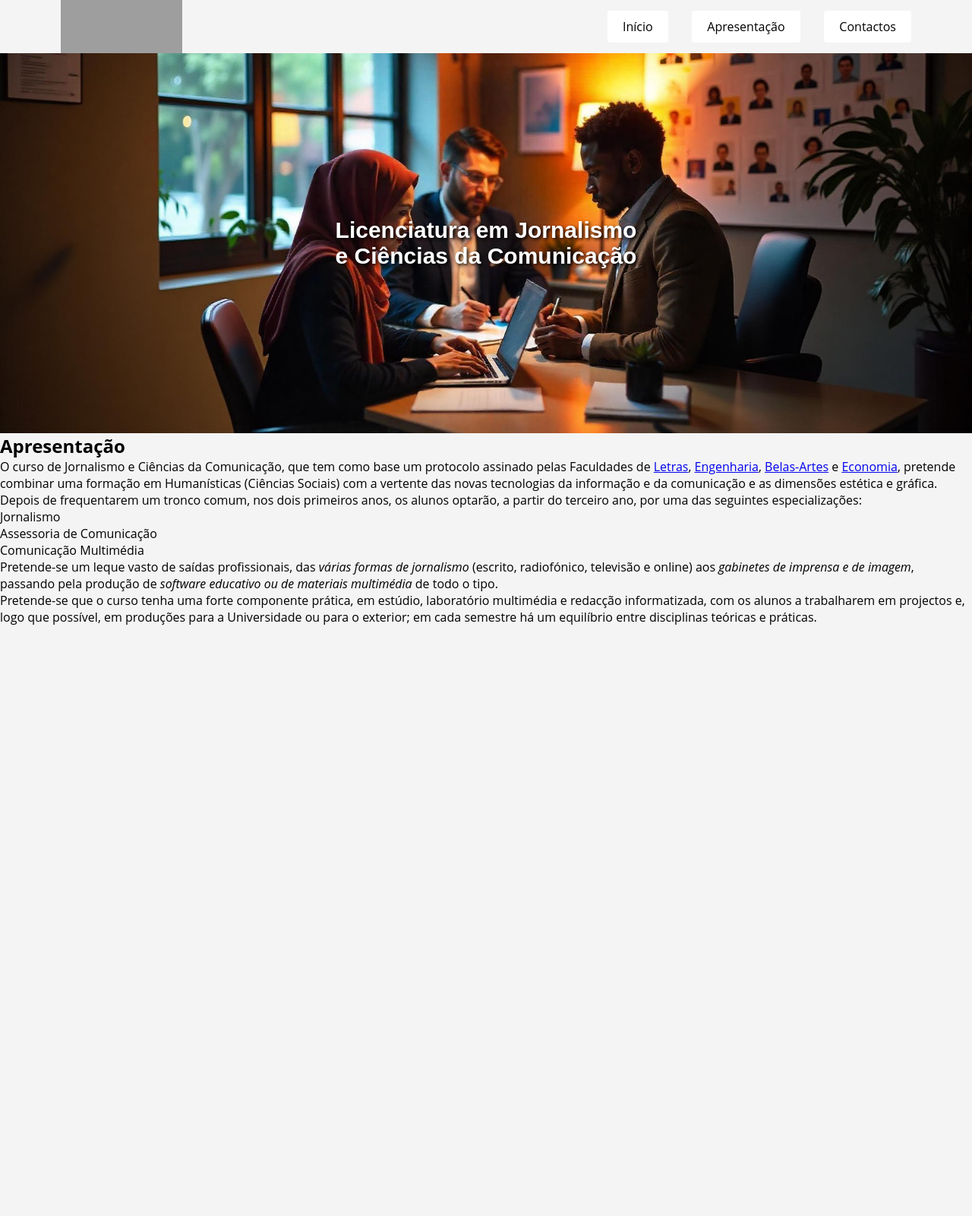
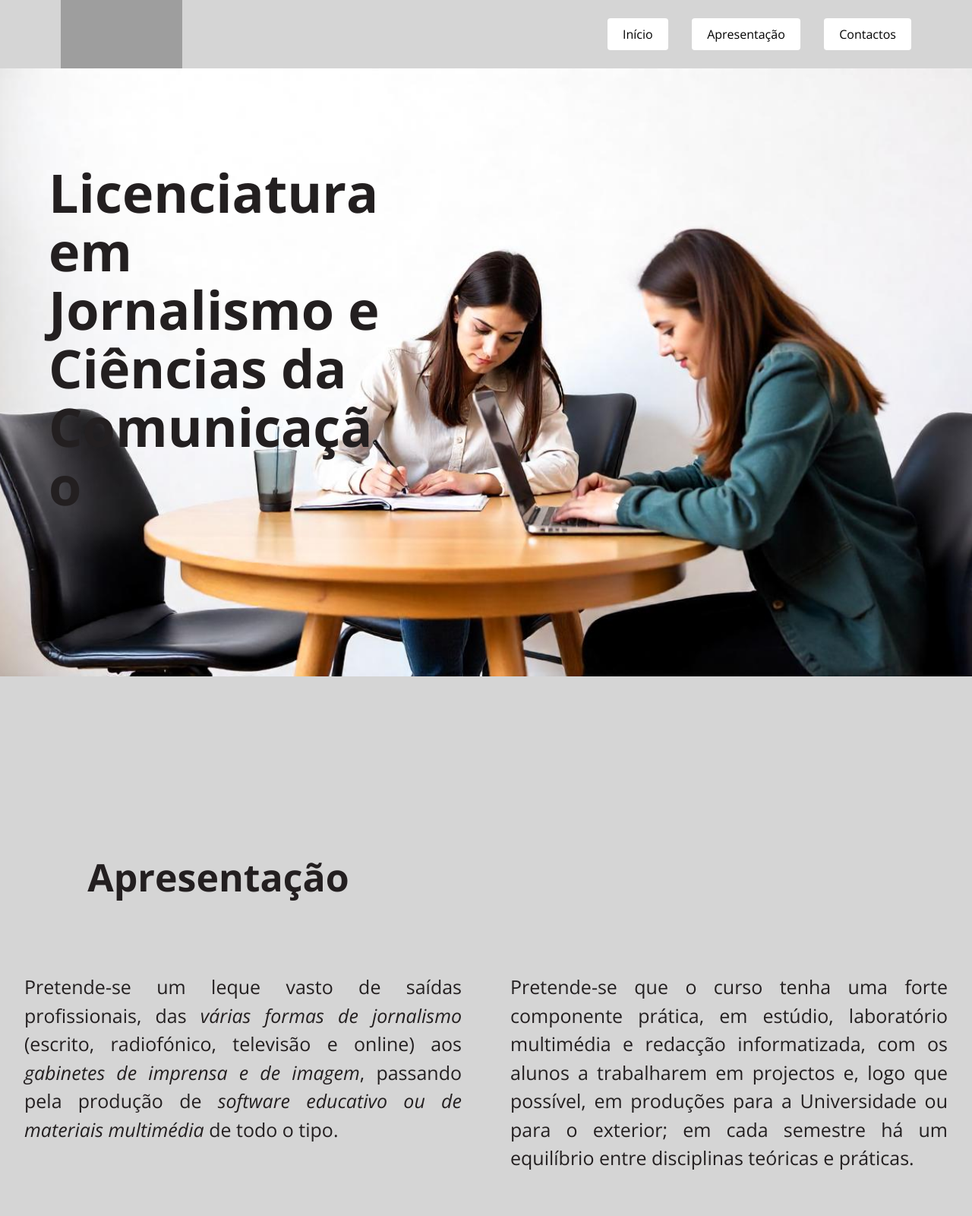
Before and after one commit to Ket1031/Workspace-, a plain HTML site: page Curso Programas/html e css/Aula 9/Ex 22/Ex22.html in a window 1280 px wide. Shown: the top 1600 px of the page at 76% size. Before the commit the page ends 823 px from the top, so only its background shows below. Drawn offline with nearby package versions, Linux system fonts and the light colour scheme; grey boxes are pictures that could not be loaded.

Commit message:
site em html completo

```diff
--- /dev/null
+++ b/Curso Programas/html e css/Aula 10/Projeto.css
@@ -0,0 +1,12 @@
+* {
+  margin: 0;
+  padding: 0;
+  box-sizing: border-box;
+  font-family: "Open Sans", sans-serif;
+}
+
+html, body {
+  width: 100vw;
+  height: 100vh;
+  background-color: #f4f4f4;
+}
--- a/Curso Programas/html e css/Aula 9/Ex 22/Ex22.css
+++ b/Curso Programas/html e css/Aula 9/Ex 22/Ex22.css
@@ -7,8 +7,8 @@
 
 html, body {
     width: 100vw;
-    height: 100vh; /* Corrigido de 100vw para 100vh */
-    background-color: #f4f4f4;
+    height: 100vh;
+    background-color: #D5D5D5;
 }
 
 header {
@@ -16,7 +16,7 @@ header {
     justify-content: space-between;
     align-items: center;
     width: 100%;
-    height: 70px;
+    height: 90px;
     padding: 0 80px;
 }
 
@@ -27,7 +27,7 @@ header {
 }
 .navbar a {
     text-decoration: none;
-    color: #000; /* ou qualquer cor que você queira */
+    color: #000;
 }
 
 .botao {
@@ -38,6 +38,7 @@ header {
     border-radius: 4px;
     cursor: pointer;
     font-size: 16px;
+    font-family: "Open Sans", serif;
 }
 
 .logo {
@@ -47,27 +48,84 @@ header {
 .container {
     position: relative;
     width: 100%;
-    height: 500px; /* Adicionado altura fixa */
+    height: 500px;
 }
 
+
+.banner {
+    width: 100%;
+    height: 800px;
+    object-fit: cover;
+    position: absolute;
+    top: 0;
+    left: 0;
+}
 .title {
     position: absolute;
-    font-family: sans-serif;
-    top: 50%;
-    left: 50%;
-    transform: translate(-50%, -50%);
-    color: white;
-    font-size: 30px;
-    text-shadow: 2px 2px 4px black;
-    z-index: 1; /* Adicionado z-index para garantir que o texto fique sobre a imagem */
+    top: 25%;
+    left: 5%;
+    color: #231F20;
+    font-size: 70px;
+    z-index: 1;
+    word-wrap: break-word;
+    line-height: 1.1;
+    width: 35%;
+
+    /*
+    border-width: 0.2px;
+    border-style: solid;
+    border-color: darkblue;
+    */
 
 }
 
-.banner {
+.apresentacao {
+    position: absolute;
+    top: 140%;
+    left: 9%;
+    color: #231F20;
+    font-size: 50px;
+    width: 35%;
+
+
+}
+
+.containerParagrafos {
+    position: absolute;
+    top: 160%;
+    left: 0;
+    right: 0;
+    display: flex;
+    justify-content: space-around;
     width: 100%;
-    height: 500px;
-    object-fit: cover;
-    position: absolute; /* Adicionado position absolute */
-    top: 0;
-    left: 0;
+
+
 }
+
+.paragrafo {
+    color: #231F20;
+    text-align: justify;
+    font-size: 25px;
+    font-family:"Open Sans", serif;
+    word-wrap: break-word;
+    line-height: 1.5;
+    width: 45%;
+
+
+}
+
+.contatosTitle {
+    position: absolute;
+    top: 240%;
+    left: 5%;
+    color: #231F20;
+    font-size: 30px;
+    width: 35%;
+}
+
+.contatos {
+    position: absolute;
+    top: 250%;
+    left: 5%;
+
+}
--- a/Curso Programas/html e css/Aula 9/Ex 22/Ex22.html
+++ b/Curso Programas/html e css/Aula 9/Ex 22/Ex22.html
@@ -5,26 +5,29 @@
     <meta name="viewport" content="width=device-width, initial-scale=1.0" />
     <title>Ex22</title>
     <link rel="stylesheet" href="Ex22.css" />
-    <link rel="preconnect" href="https://fonts.googleapis.com" />
+
+    <link href="https://fonts.googleapis.com/css2?family=Lato:ital,wght@0,100;0,300;0,400;0,700;0,900;1,100;1,300;1,400;1,700;1,900&family=Open+Sans:ital,wght@0,300..800;1,300..800&family=Rubik:ital,wght@0,300..900;1,300..900&display=swap" rel="stylesheet">
+
+
 </head>
 
 <body>
     <header>
         <img class="logo" src="https://upload.wikimedia.org/wikipedia/commons/thumb/d/d7/Logoup.jpg/1200px-Logoup.jpg" alt="" />
         <div class="navbar">
-            <a class="botao" href="">Início</a>
-            <a class="botao" href="">Apresentação</a>
-            <a class="botao" href="">Contactos</a>
+            <a class="botao" href="#inicio">Início</a>
+            <a class="botao" href="#apesentacao">Apresentação</a>
+            <a class="botao" href="#contatos">Contactos</a>
         </div>
     </header>
 
-    <div class="container">
-        <h1 class="title">Licenciatura em Jornalismo <br> e Ciências da Comunicação</h1>
-        <img class="banner" src="imgSiteBackground.jpeg" alt="" />
+    <div class="container" id="inicio">
+        <h1 class="title">Licenciatura em Jornalismo e Ciências da Comunicação</h1>
+        <img class="banner" src="background.jpeg" alt="imagem de universitarios conversando" />
     </div>
 
 
-   <h2>Apresentação</h2>
+   <h2 class="apresentacao" id="apesentacao">Apresentação</h2>
 
     <p>
       O curso de Jornalismo e Ciências da Comunicação, que tem como base um
@@ -49,7 +52,10 @@
       <li>Comunicação Multimédia</li>
     </ul>
 
-    <p>
+    <div class="containerParagrafos">
+
+
+    <p class="paragrafo">
       Pretende-se um leque vasto de saídas profissionais, das
       <i>várias formas de jornalismo</i> (escrito, radiofónico, televisão e
       online) aos <i>gabinetes de imprensa e de imagem</i>, passando pela
@@ -57,7 +63,7 @@
       tipo.
     </p>
 
-    <p>
+    <p class="paragrafo">
       Pretende-se que o curso tenha uma forte componente prática, em estúdio,
       laboratório multimédia e redacção informatizada, com os alunos a
       trabalharem em projectos e, logo que possível, em produções para a
@@ -65,8 +71,11 @@
       disciplinas teóricas e práticas.
     </p>
 
-     <!--
-    <h2>Contactos</h2>
+    </div>
+
+    <h2 class="contatosTitle" id="contatos">Contactos</h2>
+
+    <div class="contatos">
 
     <p>
       Praça Coronel Pacheco, 8 4000 Porto <br /><br />
@@ -75,6 +84,10 @@
       Fax: 223 393 668
       <br /><br />
       Mail: mail@icicom.up.pt
-    </p> -->
+    </p>
+    </div>
+
+
+
   </body>
 </html>
```
Also changed, not shown: Curso Programas/html e css/Aula 10/Projeto.html (added, +11 -0 lines), Curso Programas/html e css/Youtube/aula 1/ex1.html (added, +21 -0 lines), Curso Programas/html e css/Youtube/testes/teste 3.html (added, +145 -0 lines), Curso Programas/html e css/Aula 10/Sonar.png (added), Curso Programas/html e css/Aula 9/Ex 22/background.jpeg (added), Curso Programas/html e css/Aula 9/Ex 22/imgSiteBackground.jpeg (deleted), 1 other file.
